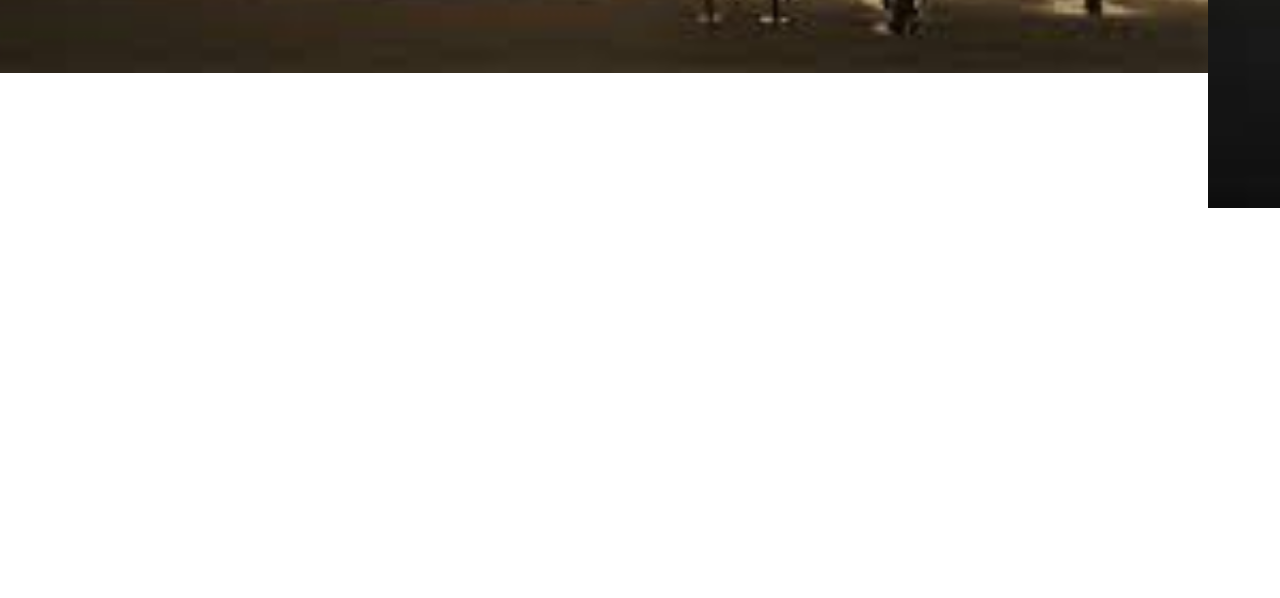
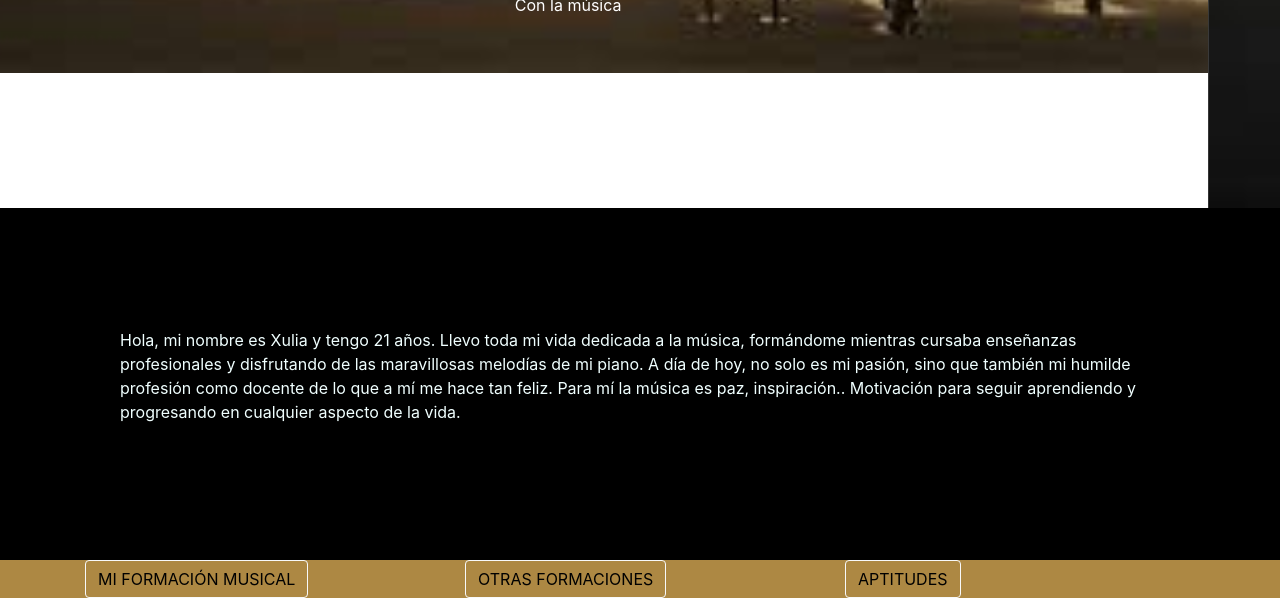
Before and after one commit to XBS17/First-Project, a website: page www/index.html in a window 1280 px wide. Shown: the part 668-1266 px from the top of the page. Before the commit the page ends 876 px from the top, so only its background shows below. Drawn offline with nearby package versions, Linux system fonts and the light colour scheme.

Commit message:
Subo la estructura del proyecto al repositorio de GitHub

```diff
--- a/www/index.css
+++ b/www/index.css
@@ -0,0 +1,11 @@
+.primera{
+    background: black;
+    padding: 120px;
+    color: azure;
+}
+.segunda{
+    background: rgb(173, 136, 67);
+    padding: 120 px;
+
+
+}
--- a/www/index.html
+++ b/www/index.html
@@ -13,6 +13,17 @@
       <a href="/html/">INICIO</a> | <a href="/css/">OFERTA EDUCATIVA</a> |
       <a href="/js/">CONTACTO</a>
     </nav>
+    <style type="text/css" class="segunda" >
+
+        a:link{ color: rgb(0, 0, 0); text-decoration: none}
+
+        a:active{ color: #423f3f; text-decoration: none}
+
+        a:visited{ color: #552a01; text-decoration: none}
+
+        a:hover{ color: rgb(253, 213, 213); text-decoration: underline}
+
+        </style>
    <header>
         <div id="carouselExampleIndicators" class="carousel slide" data-ride="carousel">
                 <ol class="carousel-indicators">
@@ -23,12 +34,24 @@
                 <div class="carousel-inner">
                   <div class="carousel-item active">
                     <img src="./photos/PIANOHOY.jpeg" class="d-block w-100" alt="puestadesol">
+                    <div class="carousel-caption d-none d-md-block">
+                            <h4>Vive</h4>
+                            <p>Con la música</p>
+                          </div>
                   </div>
                   <div class="carousel-item">
                     <img src="./photos/pianomañana.jpeg" class="d-block w-100" alt="pianoplaya">
+                    <div class="carousel-caption d-none d-md-block">
+                            <h4>Crea</h4>
+                            <p>Con tu inspiración</p>
+                          </div>
                   </div>
                   <div class="carousel-item">
                     <img src="./photos/pianito.jpeg" class="d-block w-100" alt="artista">
+                    <div class="carousel-caption d-none d-md-block">
+                            <h4>Ama</h4>
+                            <p>Tu arte</p>
+                          </div>
                   </div>
                 </div>
                 <a class="carousel-control-prev" href="#carouselExampleIndicators" role="button" data-slide="prev">
@@ -44,5 +67,29 @@
     <script src="https://code.jquery.com/jquery-3.3.1.slim.min.js" integrity="sha384-q8i/X+965DzO0rT7abK41JStQIAqVgRVzpbzo5smXKp4YfRvH+8abtTE1Pi6jizo" crossorigin="anonymous"></script>
     <script src="https://cdnjs.cloudflare.com/ajax/libs/popper.js/1.14.6/umd/popper.min.js" integrity="sha384-wHAiFfRlMFy6i5SRaxvfOCifBUQy1xHdJ/yoi7FRNXMRBu5WHdZYu1hA6ZOblgut" crossorigin="anonymous"></script>
     <script src="https://stackpath.bootstrapcdn.com/bootstrap/4.2.1/js/bootstrap.min.js" integrity="sha384-B0UglyR+jN6CkvvICOB2joaf5I4l3gm9GU6Hc1og6Ls7i6U/mkkaduKaBhlAXv9k" crossorigin="anonymous"></script>
-  </body>
+
+<section class="primera">
+    <p>Hola, mi nombre es Xulia y tengo 21 años. Llevo toda mi vida dedicada a la música, formándome mientras cursaba enseñanzas profesionales y disfrutando de las maravillosas melodías de mi piano.
+    A día de hoy, no solo es mi pasión, sino que también mi humilde profesión como docente de lo que a mí me hace tan feliz. Para mí la música es paz, inspiración.. Motivación para seguir aprendiendo y progresando en cualquier aspecto de la vida. </p>
+
+</section>
+
+<section class="segunda">
+
+        <div class="container">
+                <div class="row">
+                  <div class="col-sm">
+                    <a class="btn btn-outline-light" href="/html/">MI FORMACIÓN MUSICAL</a>
+                  </div>
+                  <div class="col-sm">
+                        <a class="btn btn-outline-light" href="/css/">OTRAS FORMACIONES</a>
+                  </div>
+                  <div class="col-sm">
+                        <a class="btn btn-outline-light" href="/js/">APTITUDES</a>
+                  </div>
+                </div>
+              </div>
+
+</section>
+</body>
 </html>
```
Also changed, not shown: package.json (+9 -1 lines), 1 other file.
